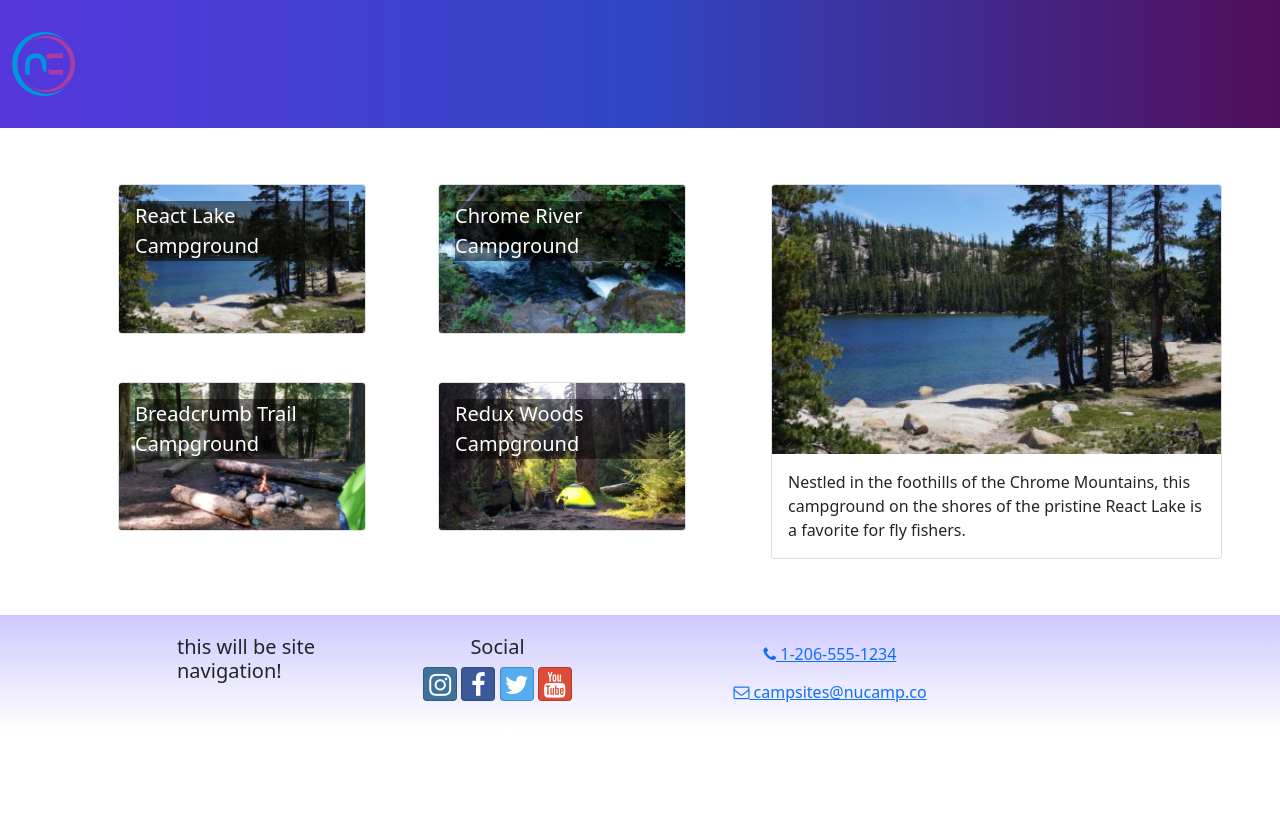
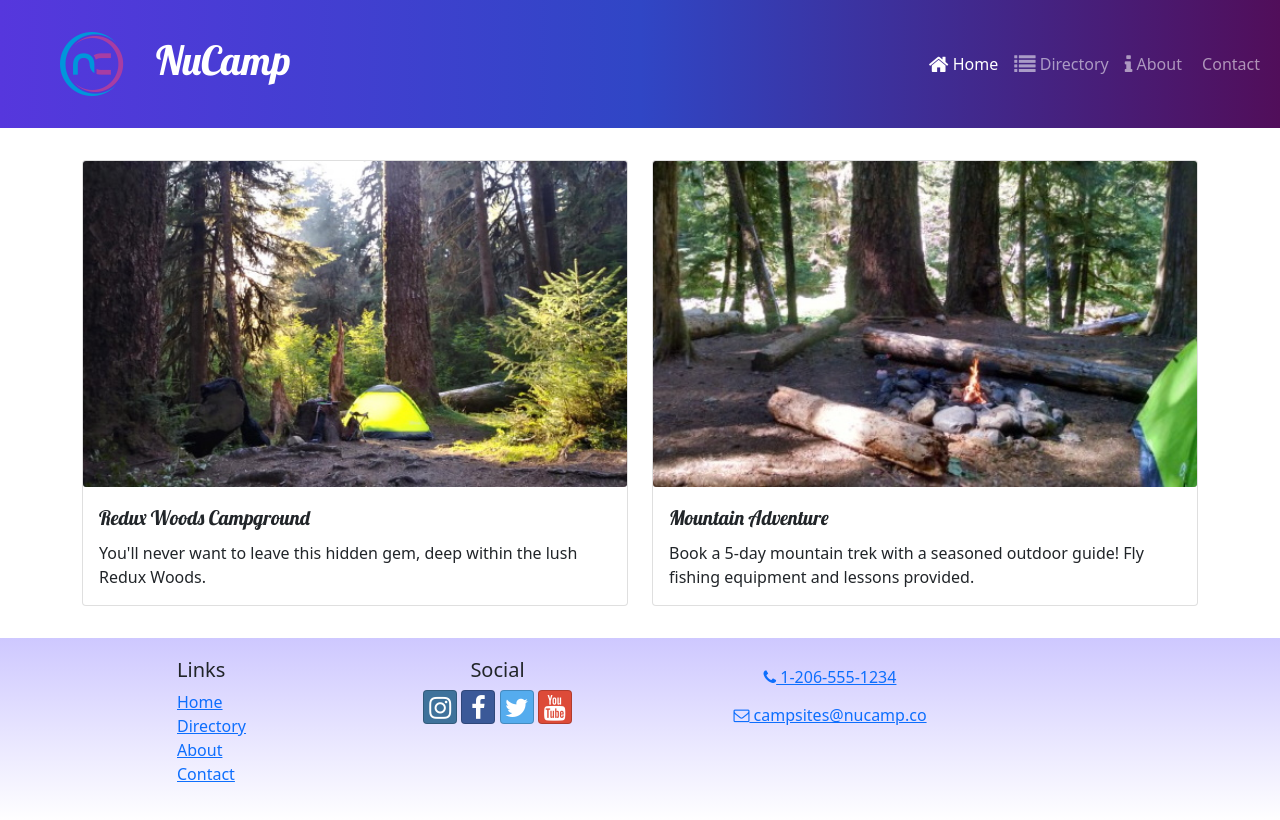
Before and after one commit to w-austin/NucampReact, a React (Create React App) app: page / in a window 1280 px wide. Built offline with nearby package versions, Linux system fonts and the light colour scheme.

Commit message:
Homepage Display

```diff
--- a/src/App.js
+++ b/src/App.js
@@ -1,3 +1,6 @@
+import { Routes, Route } from "react-router-dom";
+import ContactPage from "./pages/ContactPage";
+import HomePage from "./pages/HomePage";
 import Header from "./components/Header";
 import Footer from "./components/Footer";
 //import logo from "./logo.svg";
@@ -8,7 +11,11 @@
   return (
     <div className="App">
       <Header />
-      <CampsitesDirectoryPage />
+      <Routes>
+        <Route path="/" element={<HomePage />} />
+        <Route path="contact" element={<ContactPage />} />
+        <Route path="directory" element={<CampsitesDirectoryPage />} />
+      </Routes>
       <Footer />
     </div>
   );
--- a/src/components/Footer.js
+++ b/src/components/Footer.js
@@ -1,4 +1,5 @@
 import { Container, Row, Col } from "reactstrap";
+import { Link } from "react-router-dom";
 
 const Footer = () => {
   return (
@@ -6,7 +7,21 @@
       <Container>
         <Row>
           <Col xs={{ size: 4, offset: 1 }} sm="2">
-            <h5>this will be site navigation!</h5>
+            <h5>Links</h5>
+            <ul className="list-unstyled">
+              <li>
+                <Link to="/">Home</Link>
+              </li>
+              <li>
+                <Link to="/directory">Directory</Link>
+              </li>
+              <li>
+                <Link to="/about">About</Link>
+              </li>
+              <li>
+                <Link to="/contact">Contact</Link>
+              </li>
+            </ul>
           </Col>
           <Col xs="6" sm="3" className="text-center">
             <h5>Social</h5>
--- a/src/components/Header.js
+++ b/src/components/Header.js
@@ -1,12 +1,48 @@
-import { Navbar, NavbarBrand } from "reactstrap";
+import { useState } from "react";
+import {
+  Navbar,
+  NavbarBrand,
+  Collapse,
+  NavbarToggler,
+  Nav,
+  NavItem,
+} from "reactstrap";
+import { NavLink } from "react-router-dom";
 import NucampLogo from "../app/assets/img/logo.png";
 
 const Header = () => {
+  const [menuOpen, setMenuOpen] = useState(false);
   return (
     <Navbar dark color="primary" sticky="top" expand="md">
-      <NavbarBrand href="/">
-        <img src={NucampLogo} alt="nucamp logo" />
+      <NavbarBrand href="/" className="ms-5">
+        <img src={NucampLogo} alt="nucamp logo" className="float-start" />
+        <h1 className="mt-1">NuCamp</h1>
       </NavbarBrand>
+      <NavbarToggler onClick={() => setMenuOpen(!menuOpen)} />
+      <Collapse isOpen={menuOpen} navbar>
+        <Nav className="ms-auto" navbar>
+          <NavItem>
+            <NavLink className="nav-link" to="/">
+              <i class="fa fa-home fa-lg" /> Home
+            </NavLink>
+          </NavItem>
+          <NavItem>
+            <NavLink className="nav-link" to="/directory">
+              <i class="fa fa-list fa-lg" /> Directory
+            </NavLink>
+          </NavItem>
+          <NavItem>
+            <NavLink className="nav-link" to="/about">
+              <i class="fa fa-info fa-lg" /> About
+            </NavLink>
+          </NavItem>
+          <NavItem>
+            <NavLink className="nav-link" to="/contact">
+              <i class="fa fa-info-card fa-lg" /> Contact
+            </NavLink>
+          </NavItem>
+        </Nav>
+      </Collapse>
     </Navbar>
   );
 };
--- a/src/features/campsites/campsitesSlice.js
+++ b/src/features/campsites/campsitesSlice.js
@@ -11,3 +11,7 @@
 export const selectCampsiteById = (id) => {
   return CAMPSITES.find((campsite) => campsite.id === id);
 };
+
+export const selectFeaturedCampsite = () => {
+  return CAMPSITES.find((campsite) => campsite.featured);
+}
--- /dev/null
+++ b/src/features/display/DisplayCard.js
@@ -0,0 +1,17 @@
+import { Card, CardImg, CardText, CardBody, CardTitle } from "reactstrap";
+
+const DisplayCard = ({ item }) => {
+  const { image, name, description } = item;
+
+  return (
+    <Card>
+      <CardImg src={image} alt={name} />
+      <CardBody>
+        <CardTitle>{name}</CardTitle>
+        <CardText>{description}</CardText>
+      </CardBody>
+    </Card>
+  );
+};
+
+export default DisplayCard;
--- /dev/null
+++ b/src/features/display/DisplayList.js
@@ -0,0 +1,22 @@
+import { Col, Row } from "reactstrap";
+import DisplayCard from "./DisplayCard";
+import { selectFeaturedCampsite } from "../campsites/campsitesSlice";
+import { selectFeaturedPromotion } from "../promotions/promotionsSlice";
+
+const DisplayList = () => {
+  const items = [selectFeaturedCampsite(), selectFeaturedPromotion()];
+
+  return (
+    <Row>
+      {items.map((item, idx) => {
+        return (
+          <Col md ClassName="m-1" key={idx}>
+            <DisplayCard item={item} />
+          </Col>
+        );
+      })}
+    </Row>
+  );
+};
+
+export default DisplayList;
--- /dev/null
+++ b/src/features/promotions/promotionsSlice.js
@@ -0,0 +1,5 @@
+import { PROMOTIONS } from "../../app/shared/PROMOTIONS";
+
+export const selectFeaturedPromotion = () => {
+  return PROMOTIONS.find((promotion) => promotion.featured);
+};
--- a/src/index.js
+++ b/src/index.js
@@ -1,22 +1,25 @@
-import React from 'react';
-import { createRoot } from 'react-dom/client';
-import { Provider } from 'react-redux';
-import { store } from './app/store';
-import App from './App';
-import './index.css';
-import 'bootstrap/dist/css/bootstrap.min.css';
-import 'bootstrap-social/bootstrap-social.css';
-import 'font-awesome/css/font-awesome.css';
-import 'typeface-lobster';
-import 'typeface-open-sans';
+import React from "react";
+import { createRoot } from "react-dom/client";
+import { BrowserRouter } from "react-router-dom";
+import { Provider } from "react-redux";
+import { store } from "./app/store";
+import App from "./App";
+import "./index.css";
+import "bootstrap/dist/css/bootstrap.min.css";
+import "bootstrap-social/bootstrap-social.css";
+import "font-awesome/css/font-awesome.css";
+import "typeface-lobster";
+import "typeface-open-sans";
 
-const container = document.getElementById('root');
+const container = document.getElementById("root");
 const root = createRoot(container);
 
 root.render(
   <React.StrictMode>
     <Provider store={store}>
-      <App />
+      <BrowserRouter>
+        <App />
+      </BrowserRouter>
     </Provider>
   </React.StrictMode>
 );
--- /dev/null
+++ b/src/pages/ContactPage.js
@@ -0,0 +1,5 @@
+const ContactPage = () => {
+  return <div>ContactPage</div>;
+};
+
+export default ContactPage;
--- /dev/null
+++ b/src/pages/HomePage.js
@@ -0,0 +1,12 @@
+import { Container } from "reactstrap";
+import DisplayList from "../features/display/DisplayList";
+
+const HomePage = () => {
+  return (
+    <Container>
+      <DisplayList />
+    </Container>
+  );
+};
+
+export default HomePage;
```
